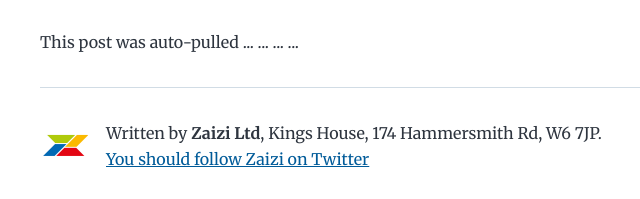
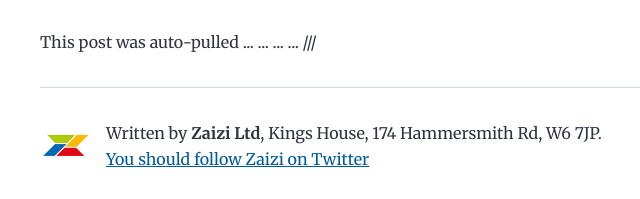
Before and after one commit to getmizanur/gatsby-blog, a Gatsby site: page /2021-06-14-auto-pulled/ in a window 1280 px wide. Shown: the part 211-410 px from the top of the page, 284-924 px from the left. Built offline with nearby package versions, Linux system fonts and the light colour scheme; Gatsby itself is replaced by a stand-in of ours.

Commit message:
Update Blog “2021-06-14-auto-pulled”

```diff
--- a/content/blog/2021-06-14-auto-pulled.md
+++ b/content/blog/2021-06-14-auto-pulled.md
@@ -3,4 +3,4 @@ layout: blog
 title: auto-pulled
 date: 2021-06-14T09:38:30.455Z
 ---
-This post was auto-pulled ... ... ... ...
+This post was auto-pulled ... ... ... ... ///
```
